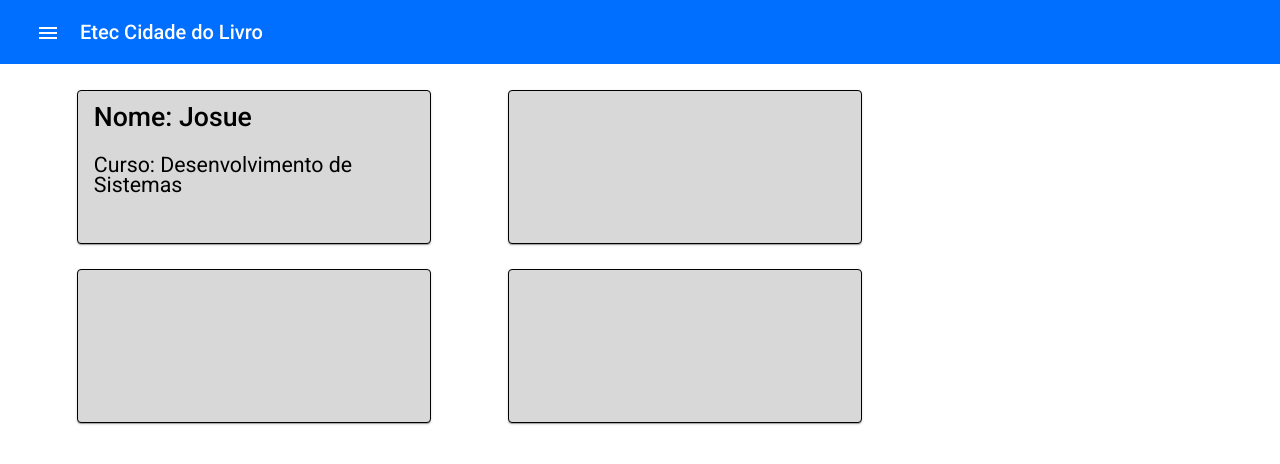
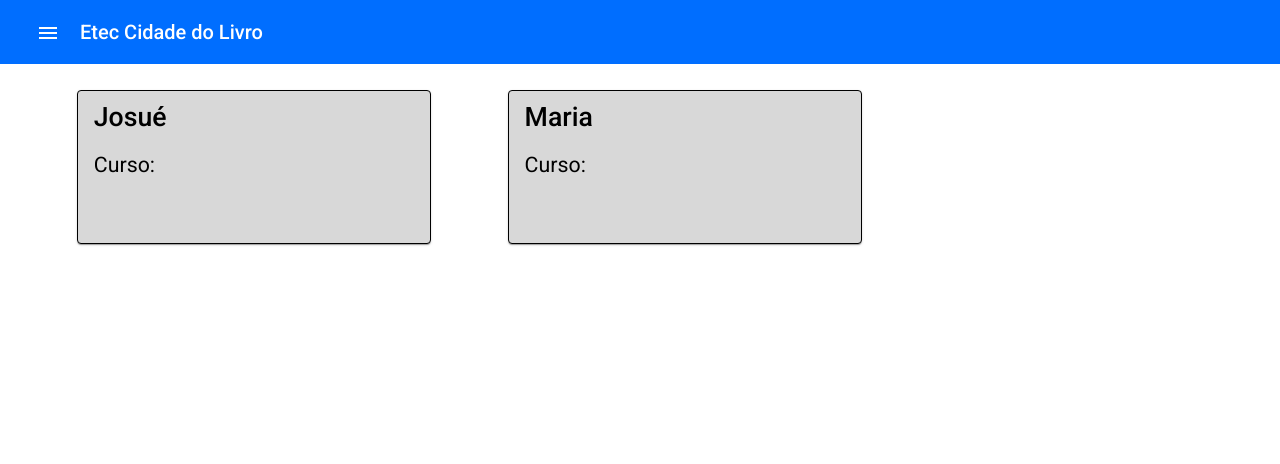
Before and after one commit to joaogomes456/escolaui, an Angular app: page /alunos in a window 1280 px wide. Shown: the top 464 px of the page. Built offline with nearby package versions, Linux system fonts and the light colour scheme.

Commit message:
13/09/2022
CSS finalizado, ligação de curso com aluno em andamento.

```diff
--- a/src/app/alunos/alunos-routing.module.ts
+++ b/src/app/alunos/alunos-routing.module.ts
@@ -1,5 +1,6 @@
 import { NgModule } from '@angular/core';
 import { RouterModule, Routes } from '@angular/router';
+
 import { ListaalunosComponent } from './listaalunos/listaalunos.component';
 
 const routes: Routes = [
--- a/src/app/alunos/listaalunos/listaalunos.component.html
+++ b/src/app/alunos/listaalunos/listaalunos.component.html
@@ -1,19 +1,4 @@
-<mat-card class="aluno">
-  <mat-card-title>Nome: Josue</mat-card-title>
-  <mat-card-subtitle>Curso: Desenvolvimento de Sistemas </mat-card-subtitle>
+<mat-card *ngFor="let aluno of alunos" class="aluno">
+  <mat-card-title>{{aluno.nomealuno}}</mat-card-title>
+  <mat-card-subtitle>Curso:</mat-card-subtitle>
 </mat-card>
-
-<mat-card class="aluno">
-  <mat-card-title> </mat-card-title>
-  <mat-card-subtitle> </mat-card-subtitle>
-</mat-card>
-
-<mat-card class="aluno">
-  <mat-card-title> </mat-card-title>
-  <mat-card-subtitle> </mat-card-subtitle>
-</mat-card>
-
-<mat-card class="aluno">
-  <mat-card-title> </mat-card-title>
-  <mat-card-subtitle> </mat-card-subtitle>
-</mat-card>
--- a/src/app/alunos/listaalunos/listaalunos.component.ts
+++ b/src/app/alunos/listaalunos/listaalunos.component.ts
@@ -1,4 +1,5 @@
 import { Component, OnInit } from '@angular/core';
+import { Aluno } from 'src/app/core/model';
 
 @Component({
   selector: 'app-listaalunos',
@@ -7,6 +8,11 @@ import { Component, OnInit } from '@angular/core';
 })
 export class ListaalunosComponent implements OnInit {
 
+  alunos: Aluno[] = [
+    {id: 1, nomealuno: 'Josué'},
+    {id: 2, nomealuno: 'Maria'}
+  ];
+
   constructor() { }
 
   ngOnInit(): void {
```
